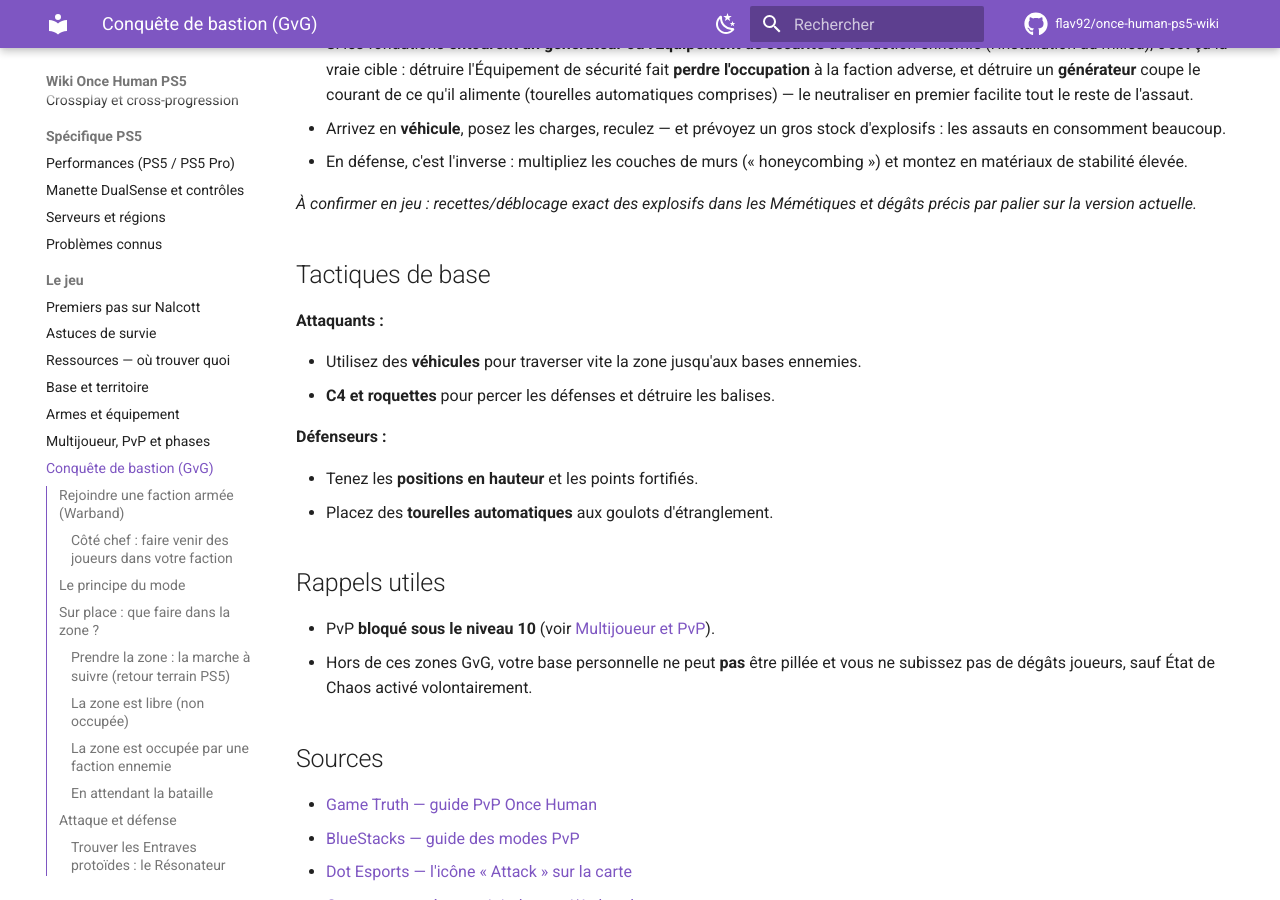
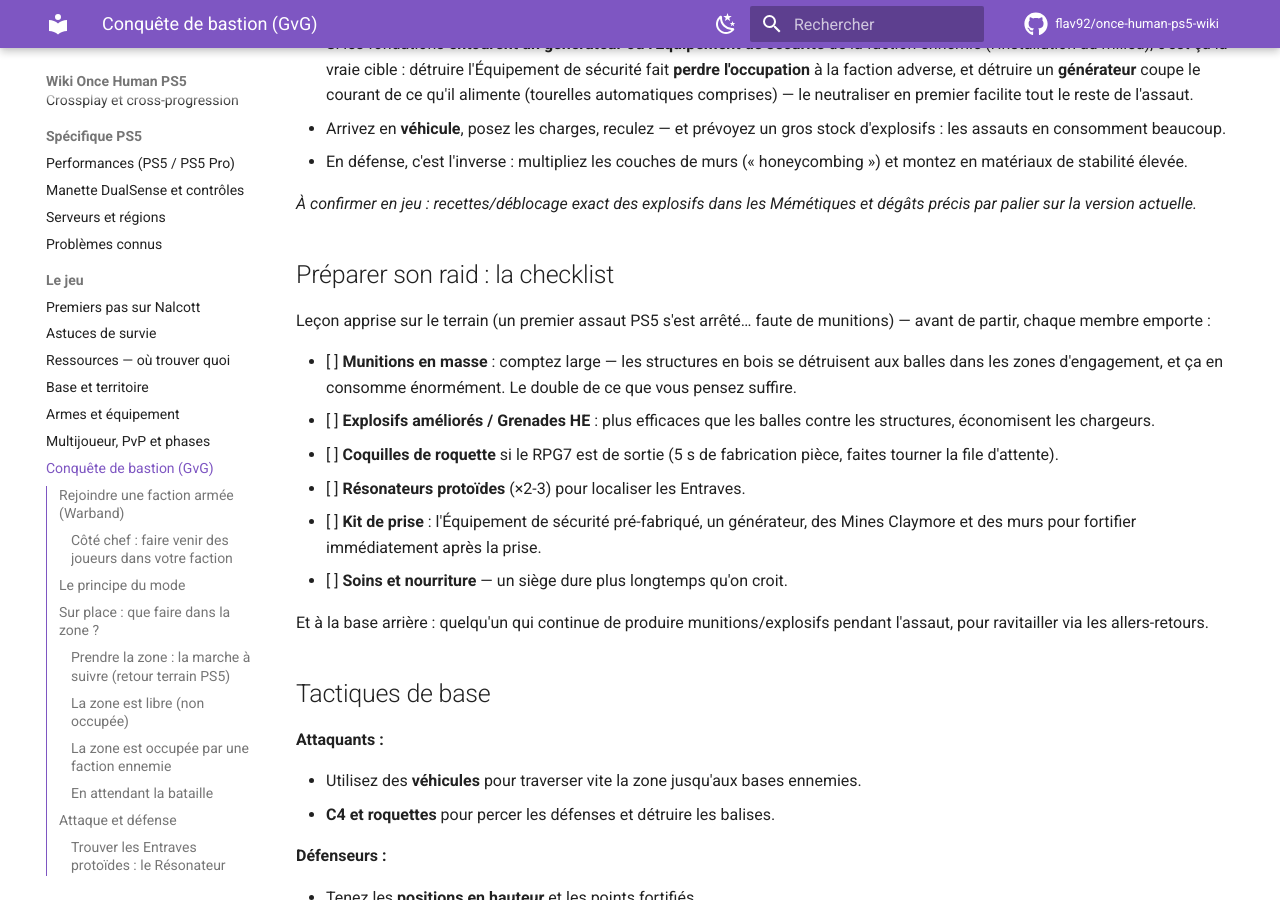
Before and after one commit to flav92/once-human-ps5-wiki, an MkDocs documentation site: the page built from docs/jeu/conquete-bastion.md, in a window 1280 px wide and 900 px high, scrolled down 6038 px. Built offline with MkDocs 1.6.1 and Material for MkDocs 9.7.7, drawn with Linux system fonts in a browser that asks for light colours; comment, search, counter and statistics services are not loaded.

Commit message:
Checklist de préparation de raid (leçon du premier assaut)
Co-Authored-By: Claude Fable 5 <noreply@anthropic.com>
Claude-Session: https://claude.ai/code/session_01TCxfqbazixhXZqmCd3gYVk

```diff
--- a/docs/jeu/conquete-bastion.md
+++ b/docs/jeu/conquete-bastion.md
@@ -172,6 +172,19 @@ Conseils :
 
 *À confirmer en jeu : recettes/déblocage exact des explosifs dans les Mémétiques et dégâts précis par palier sur la version actuelle.*
 
+## Préparer son raid : la checklist
+
+Leçon apprise sur le terrain (un premier assaut PS5 s'est arrêté… faute de munitions) — avant de partir, chaque membre emporte :
+
+- [ ] **Munitions en masse** : comptez large — les structures en bois se détruisent aux balles dans les zones d'engagement, et ça en consomme énormément. Le double de ce que vous pensez suffire.
+- [ ] **Explosifs améliorés / Grenades HE** : plus efficaces que les balles contre les structures, économisent les chargeurs.
+- [ ] **Coquilles de roquette** si le RPG7 est de sortie (5 s de fabrication pièce, faites tourner la file d'attente).
+- [ ] **Résonateurs protoïdes** (×2-3) pour localiser les Entraves.
+- [ ] **Kit de prise** : l'Équipement de sécurité pré-fabriqué, un générateur, des Mines Claymore et des murs pour fortifier immédiatement après la prise.
+- [ ] **Soins et nourriture** — un siège dure plus longtemps qu'on croit.
+
+Et à la base arrière : quelqu'un qui continue de produire munitions/explosifs pendant l'assaut, pour ravitailler via les allers-retours.
+
 ## Tactiques de base
 
 **Attaquants :**
```
